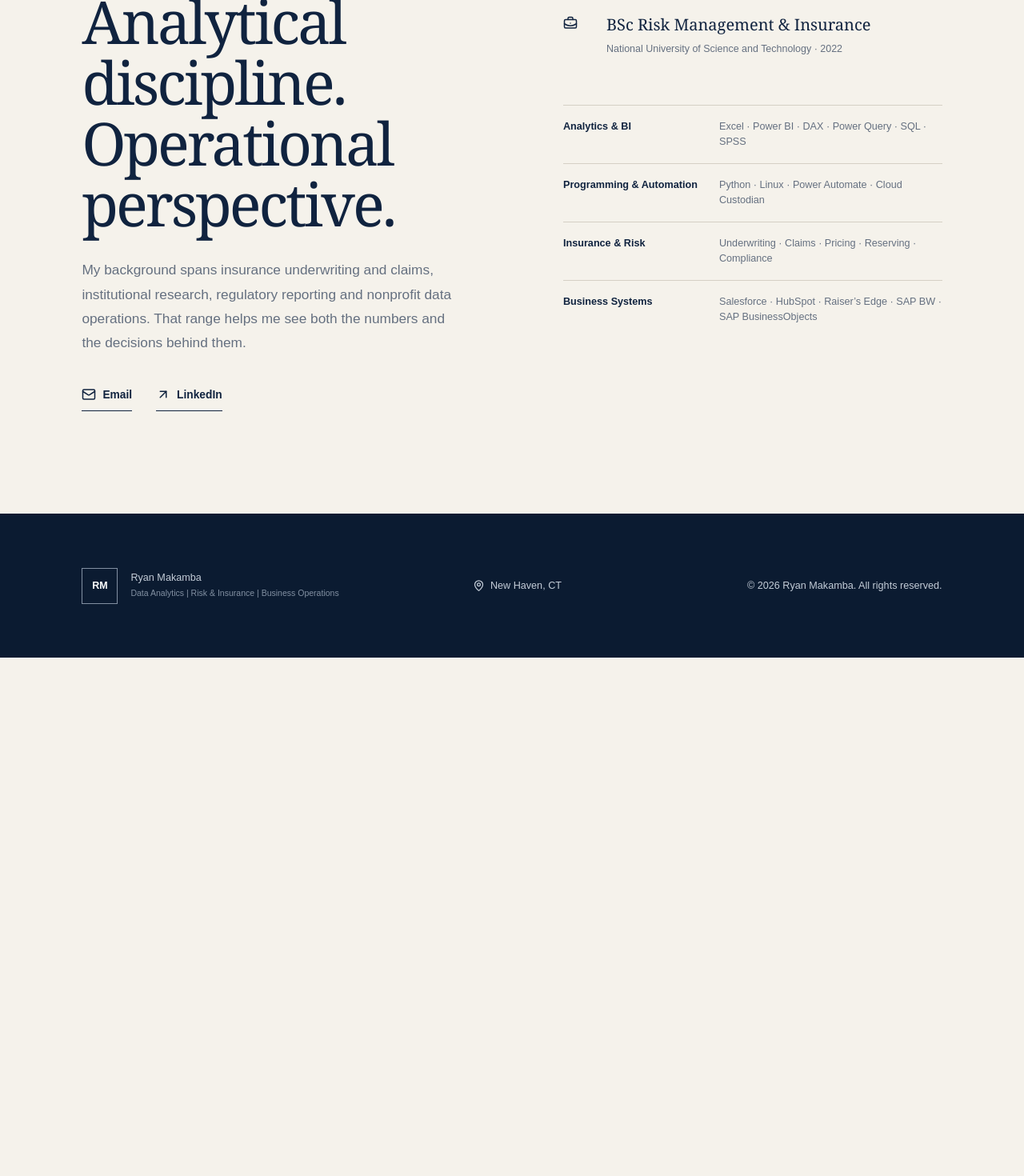
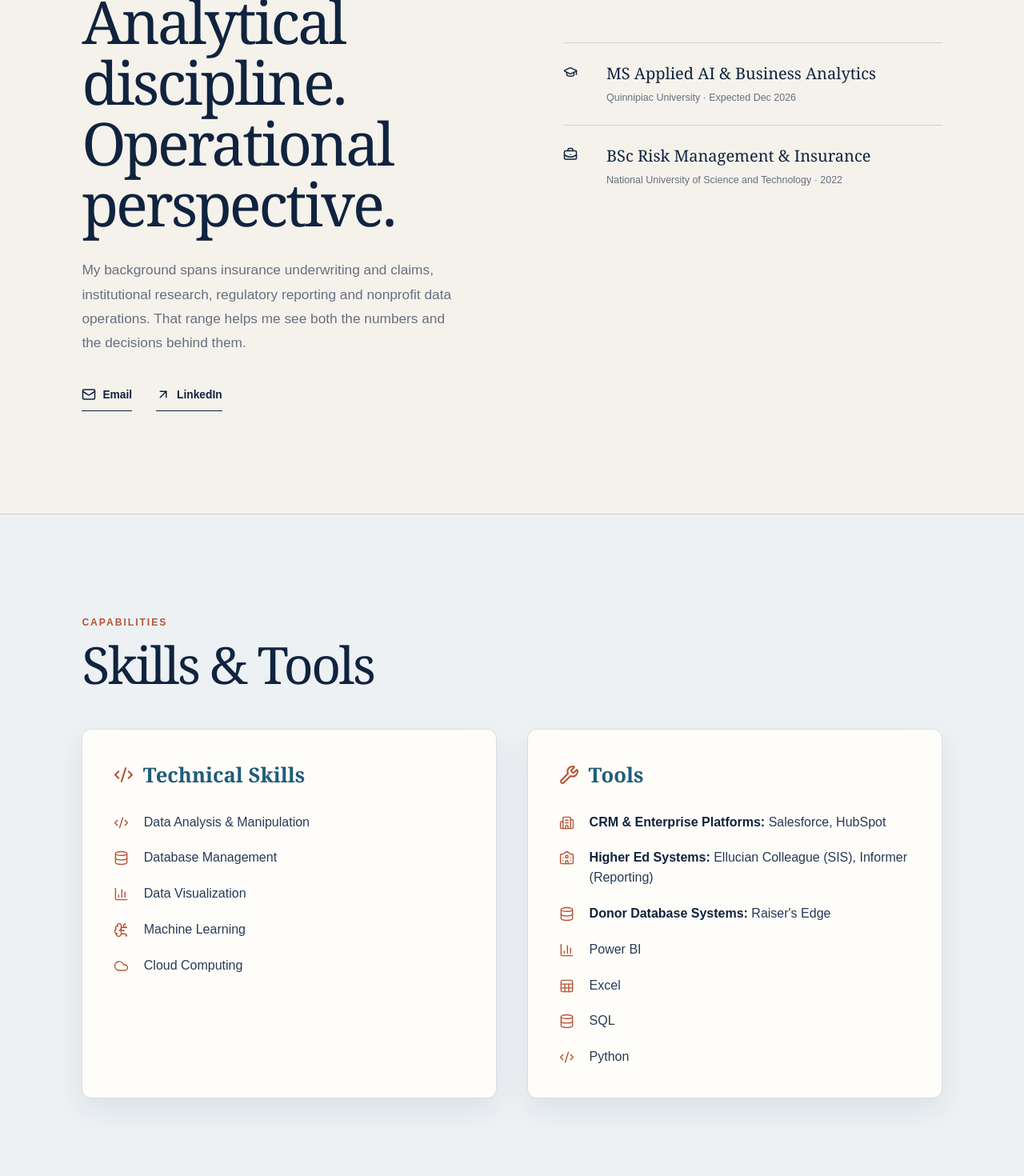
Before and after one commit to ryanmakamba-del/ryan-makamba-portfolio, a Next.js app: page / in a window 1280 px wide. Shown: the part 6660-8130 px from the top of the page at 80% size. Before the commit the page ends 7482 px from the top, so only its background shows below. Built offline with nearby package versions, Linux system fonts and the light colour scheme.

Commit message:
Redesign skills and tools section

```diff
--- a/app/globals.css
+++ b/app/globals.css
@@ -74,9 +74,18 @@ h1 { font-family:Georgia,'Times New Roman',serif; font-size:clamp(4.6rem,9.7vw,9
 .credential b,.credential small { display:block; }
 .credential b { font-family:Georgia,serif; font-size:1.25rem; font-weight:500; }
 .credential small { margin-top:8px; color:var(--muted); font-size:.78rem; line-height:1.5; }
-.skill-list { margin-top:36px; }
-.skill-list div { display:grid; grid-template-columns:38% 1fr; gap:15px; padding:17px 0; border-top:1px solid var(--line); font-size:.79rem; line-height:1.5; }
-.skill-list span { color:var(--muted); }
+.skills-section { background:#edf1f4; border-top:1px solid var(--line); }
+.skills-heading { margin-bottom:48px; }
+.skills-heading .eyebrow { margin-bottom:14px; color:var(--rust); }
+.skills-heading h2 { margin:0; font-family:Georgia,serif; font-size:clamp(2.7rem,5vw,4.8rem); line-height:1; font-weight:500; letter-spacing:-.04em; }
+.skills-grid { display:grid; grid-template-columns:1fr 1fr; gap:clamp(22px,3vw,42px); align-items:stretch; }
+.skills-card { background:var(--white); border:1px solid #d8dde3; border-radius:12px; padding:clamp(28px,3vw,44px); box-shadow:0 14px 35px rgba(16,35,63,.08); }
+.skills-card h3 { margin:0 0 30px; display:flex; align-items:center; gap:12px; color:var(--blue); font-family:Georgia,serif; font-size:clamp(1.45rem,2vw,1.9rem); font-weight:600; }
+.skills-card h3 svg { width:25px; height:25px; color:var(--rust); }
+.skills-card ul { list-style:none; padding:0; margin:0; display:grid; gap:20px; }
+.skills-card li { display:grid; grid-template-columns:25px 1fr; gap:13px; align-items:start; color:#263b56; font-size:1rem; line-height:1.55; }
+.skills-card li svg { width:19px; height:19px; margin-top:3px; color:var(--rust); stroke-width:1.8; }
+.skills-card li b { color:var(--ink); font-weight:800; }
 
 footer { background:#0b1b31; color:white; min-height:180px; padding:45px clamp(24px,8vw,130px); display:grid; grid-template-columns:1.4fr .7fr 1fr; align-items:center; gap:30px; }
 footer>div { display:flex; align-items:center; gap:16px; }
@@ -96,6 +105,7 @@ footer svg { width:15px; }
   .project { grid-template-columns:40px 1fr; }
   .project-visual { grid-column:2; }
   .experience,.about { grid-template-columns:1fr; }
+  .skills-grid { grid-template-columns:1fr; }
   .experience .section-heading { position:static; }
   footer { grid-template-columns:1fr 1fr; }
   footer>p:last-child { justify-self:start; }
@@ -111,6 +121,5 @@ footer svg { width:15px; }
   .project { grid-template-columns:1fr; gap:12px; }
   .project-visual { grid-column:1; margin-top:20px; }
   .timeline article { grid-template-columns:1fr; gap:10px; }
-  .skill-list div { grid-template-columns:1fr; gap:5px; }
   footer { grid-template-columns:1fr; }
 }
--- a/app/page.tsx
+++ b/app/page.tsx
@@ -1,11 +1,20 @@
 import {
   ArrowDownRight,
   ArrowUpRight,
+  BarChart3,
+  BrainCircuit,
   BriefcaseBusiness,
+  Building2,
+  Cloud,
+  Code2,
+  Database,
   GraduationCap,
   Mail,
   MapPin,
+  Sheet,
   ShieldCheck,
+  University,
+  Wrench,
 } from "lucide-react";
 
 const projects = [
@@ -79,11 +88,22 @@ const experience = [
   },
 ];
 
-const skills = [
-  ["Analytics & BI", "Excel · Power BI · DAX · Power Query · SQL · SPSS"],
-  ["Programming & Automation", "Python · Linux · Power Automate · Cloud Custodian"],
-  ["Insurance & Risk", "Underwriting · Claims · Pricing · Reserving · Compliance"],
-  ["Business Systems", "Salesforce · HubSpot · Raiser’s Edge · SAP BW · SAP BusinessObjects"],
+const technicalSkills = [
+  { label: "Data Analysis & Manipulation", icon: Code2 },
+  { label: "Database Management", icon: Database },
+  { label: "Data Visualization", icon: BarChart3 },
+  { label: "Machine Learning", icon: BrainCircuit },
+  { label: "Cloud Computing", icon: Cloud },
+];
+
+const tools = [
+  { label: "CRM & Enterprise Platforms", value: "Salesforce, HubSpot", icon: Building2 },
+  { label: "Higher Ed Systems", value: "Ellucian Colleague (SIS), Informer (Reporting)", icon: University },
+  { label: "Donor Database Systems", value: "Raiser's Edge", icon: Database },
+  { label: "Power BI", icon: BarChart3 },
+  { label: "Excel", icon: Sheet },
+  { label: "SQL", icon: Database },
+  { label: "Python", icon: Code2 },
 ];
 
 export default function Home() {
@@ -191,9 +211,34 @@ export default function Home() {
         <div className="credentials">
           <div className="credential"><GraduationCap /><span><b>MS Applied AI &amp; Business Analytics</b><small>Quinnipiac University · Expected Dec 2026</small></span></div>
           <div className="credential"><BriefcaseBusiness /><span><b>BSc Risk Management &amp; Insurance</b><small>National University of Science and Technology · 2022</small></span></div>
-          <div className="skill-list">
-            {skills.map(([title, value]) => <div key={title}><b>{title}</b><span>{value}</span></div>)}
-          </div>
+        </div>
+      </section>
+
+      <section className="skills-section section" aria-labelledby="skills-heading">
+        <div className="skills-heading">
+          <p className="eyebrow">Capabilities</p>
+          <h2 id="skills-heading">Skills &amp; Tools</h2>
+        </div>
+        <div className="skills-grid">
+          <article className="skills-card">
+            <h3><Code2 /> Technical Skills</h3>
+            <ul>
+              {technicalSkills.map(({ label, icon: Icon }) => (
+                <li key={label}><Icon /><span>{label}</span></li>
+              ))}
+            </ul>
+          </article>
+          <article className="skills-card">
+            <h3><Wrench /> Tools</h3>
+            <ul>
+              {tools.map(({ label, value, icon: Icon }) => (
+                <li key={label}>
+                  <Icon />
+                  <span>{value ? <><b>{label}:</b> {value}</> : label}</span>
+                </li>
+              ))}
+            </ul>
+          </article>
         </div>
       </section>
 
```
